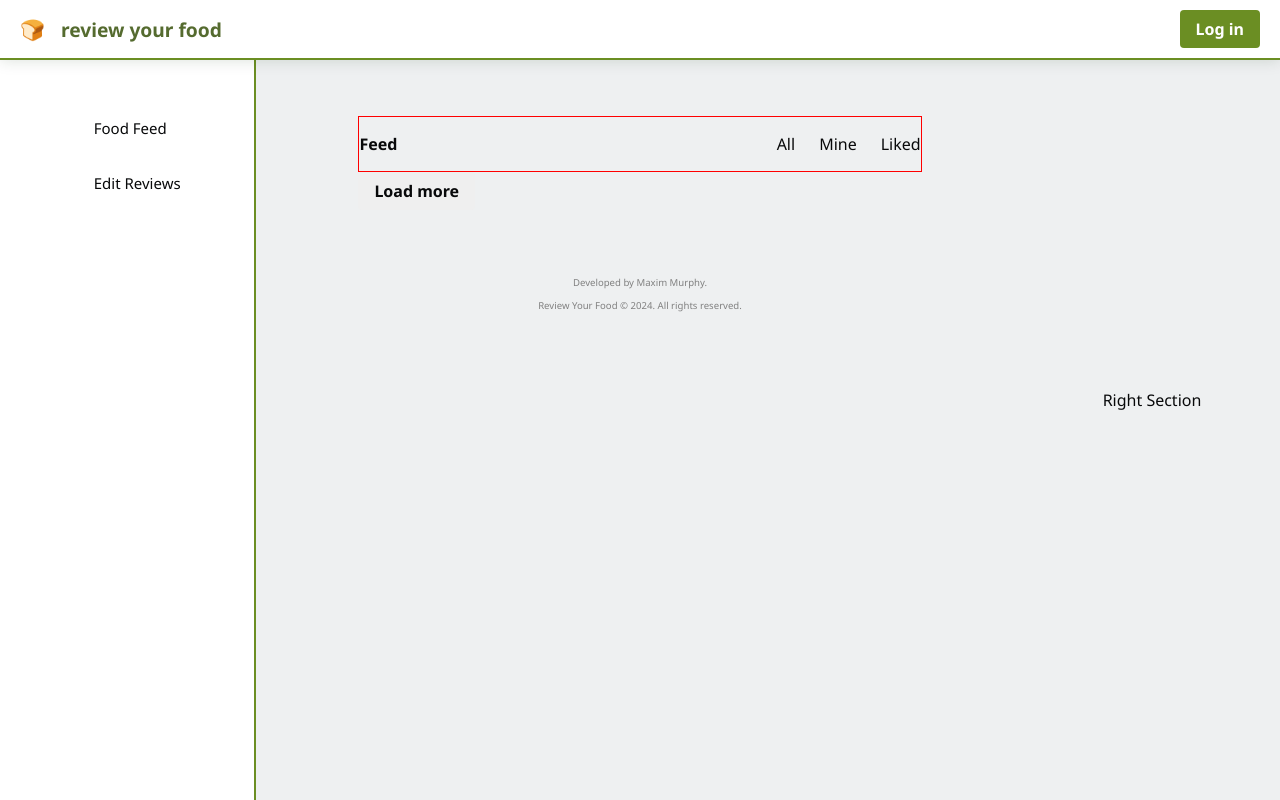
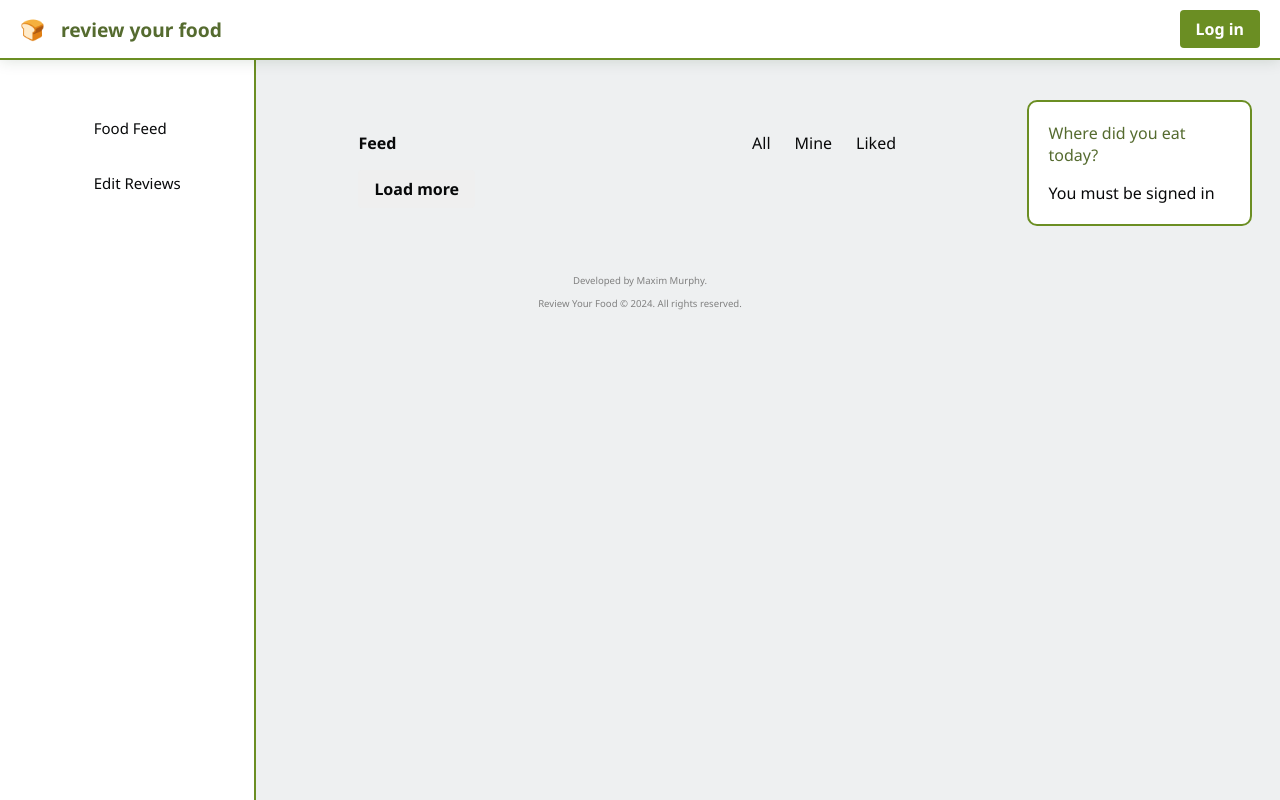
Before and after one commit to MaximMurphy/recipe-app, a Next.js app: page / in a window 1280 px wide. Built offline with nearby package versions, Linux system fonts and the light colour scheme; no server answers; the database is empty; some icons are missing.

Commit message:
Moved Create New Review to right side of the screen

```diff
--- a/src/components/CreateNewPost.jsx
+++ b/src/components/CreateNewPost.jsx
@@ -40,6 +40,7 @@ export default function CreateNewPost() {
     };
 
     await setDoc(ref, data);
+    setTitle("");
 
     toast.success("Post created! 🔥");
 
--- a/src/components/RightSection.jsx
+++ b/src/components/RightSection.jsx
@@ -1,9 +1,16 @@
 import styles from "../styles/RightSection.module.css";
+import CreateNewPost from "./CreateNewPost";
+import AuthCheck from "./AuthCheck";
 
 export default function RightSection() {
   return (
     <section className={styles.right}>
-      <p>Right Section</p>
+      <div className={styles.list}>
+        <p className={styles.title}>Where did you eat today?</p>
+        <AuthCheck>
+          <CreateNewPost />
+        </AuthCheck>
+      </div>
     </section>
   );
 }
--- a/src/pages/admin/index.jsx
+++ b/src/pages/admin/index.jsx
@@ -11,7 +11,6 @@ export default function AdminPostsPage(props) {
     <main>
       <AuthCheck>
         <h1>Manage your reviews</h1>
-        <CreateNewPost />
         <PostList />
       </AuthCheck>
     </main>
--- a/src/styles/Admin.module.css
+++ b/src/styles/Admin.module.css
@@ -49,9 +49,11 @@
 .input {
   outline: none;
   border: none;
-  font-size: 2rem;
+  font-size: 25px;
   width: 100%;
   padding: 5px 10px;
+  background-color: var(--color-bg);
+  border-radius: 5px;
 }
 
 .checkbox {
--- a/src/styles/FeedSelector.module.css
+++ b/src/styles/FeedSelector.module.css
@@ -8,7 +8,6 @@
   height: 100%;
   align-items: center;
   justify-content: space-between;
-  border: red 1px solid;
 }
 
 .title {
--- a/src/styles/RightSection.module.css
+++ b/src/styles/RightSection.module.css
@@ -3,6 +3,25 @@
 */
 .right {
   display: none;
+}
+
+.list {
+  margin-top: 100px;
+  display: flex;
+  flex-direction: column;
+  width: 80%;
+  align-items: flex-start;
+  justify-content: flex-start;
+  height: auto;
+  border: 2px solid var(--color-olivedrab);
+  padding: 20px;
+  background-color: white;
+  border-radius: 10px;
+}
+
+.title {
+  color: var(--color-green);
+  margin-top: 0px;
 }
 
 /*
@@ -13,9 +32,9 @@
     display: flex;
     flex-direction: column;
     align-items: center;
-    justify-content: center;
+    justify-content: flex-start;
     height: 100%;
-    width: 20%;
+    width: 22%;
     position: fixed;
     top: 0;
     right: 0;
--- a/src/styles/globals.css
+++ b/src/styles/globals.css
@@ -29,7 +29,7 @@ body {
 @media (min-width: 769px) {
   .main-content {
     margin-left: 20%;
-    width: 60%;
+    width: 58%;
     padding: 1rem 8vw;
   }
 }
@@ -148,8 +148,8 @@ button.btn-google {
   padding: 1.25rem 2rem 2rem 2rem;
   margin: 1rem 0;
   background-color: white;
-  border: 1px solid var(--color-gray);
-  border-radius: 8px;
+  border: 2px solid var(--color-gray);
+  border-radius: 10px;
 }
 
 .card footer {
```
